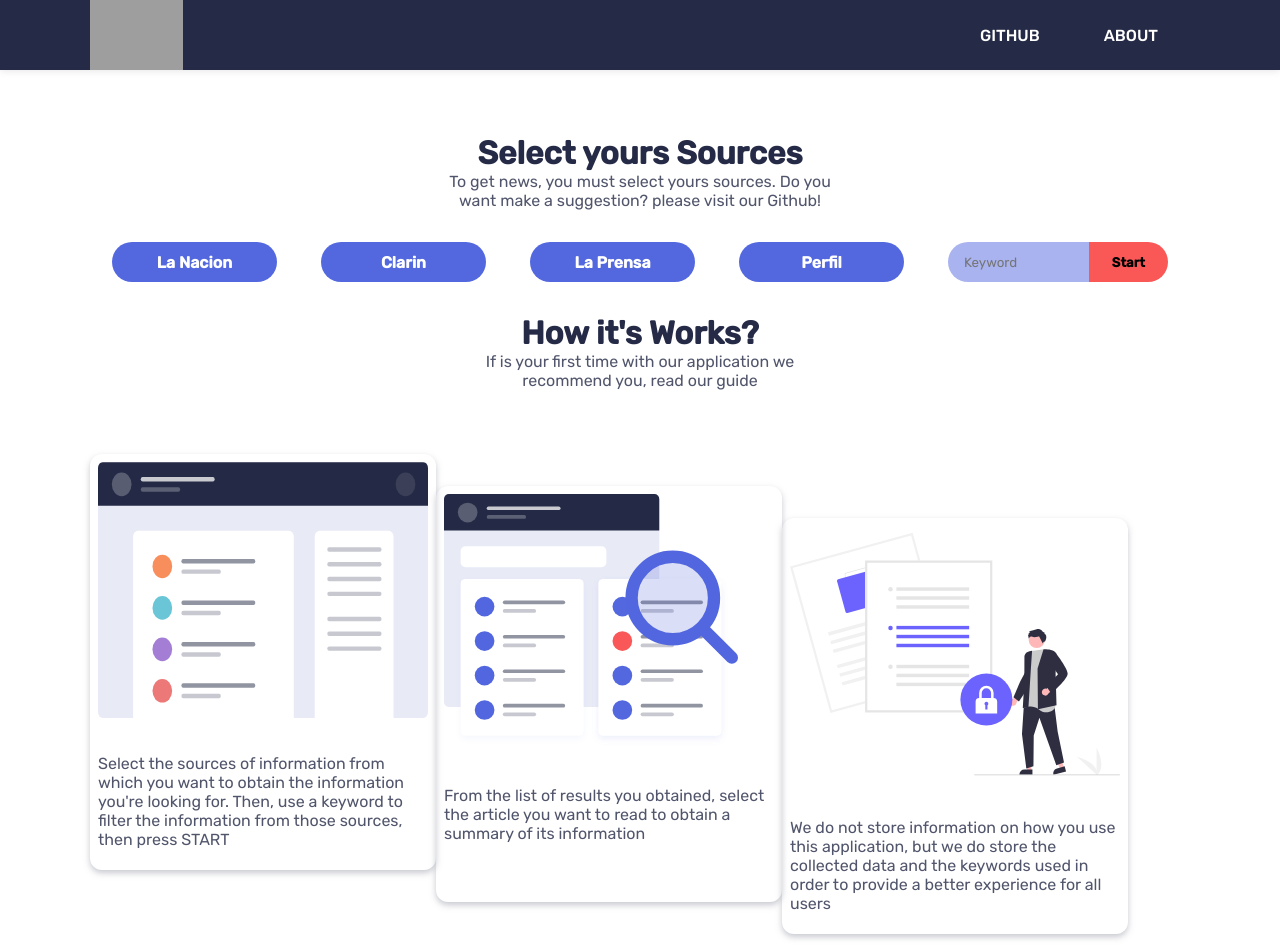
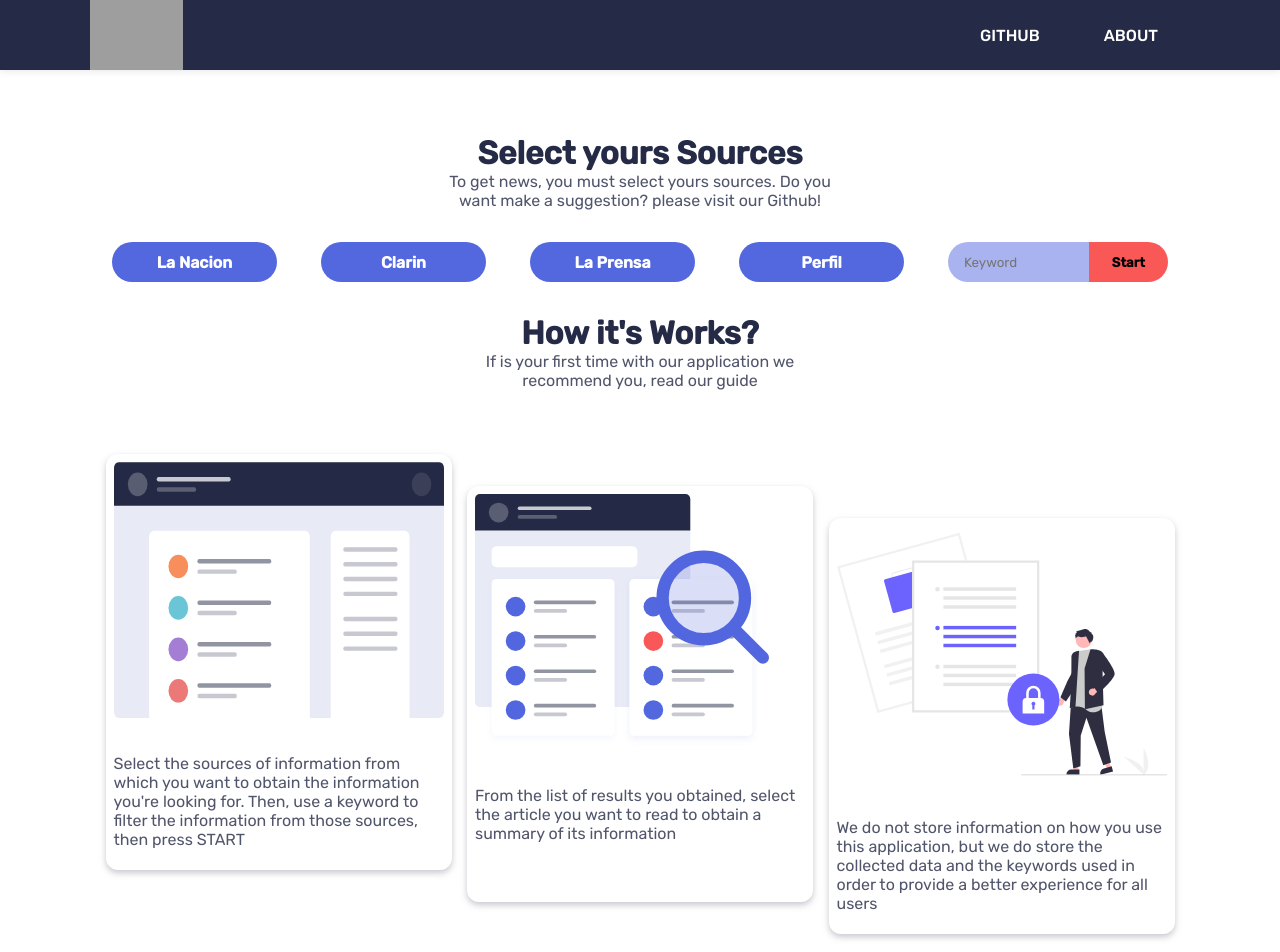
Before and after one commit to Chmod351/scrapper_ia_summary, a React (Vite) app: page / in a window 1280 px wide. Shown: the top 952 px of the page. Built offline with nearby package versions, Linux system fonts and the light colour scheme; grey boxes are pictures that could not be loaded.

Commit message:
turoial cards center

```diff
--- a/src/components/layout/TutorialContainer.jsx
+++ b/src/components/layout/TutorialContainer.jsx
@@ -3,10 +3,13 @@
 import { tutorial } from './dummy';
 import { mobile } from '../../config/responsive';
 
-const Container = styled.section``;
+const Container = styled.section`
+  max-width: 1100px;
+`;
 const Wrapper = styled.div`
-  max-width: 1100px;
+  width: 100%;
   display: flex;
+  justify-content: space-evenly;
   flex-direction: row;
   margin: auto;
   ${mobile({ flexDirection: 'column' })}
```
